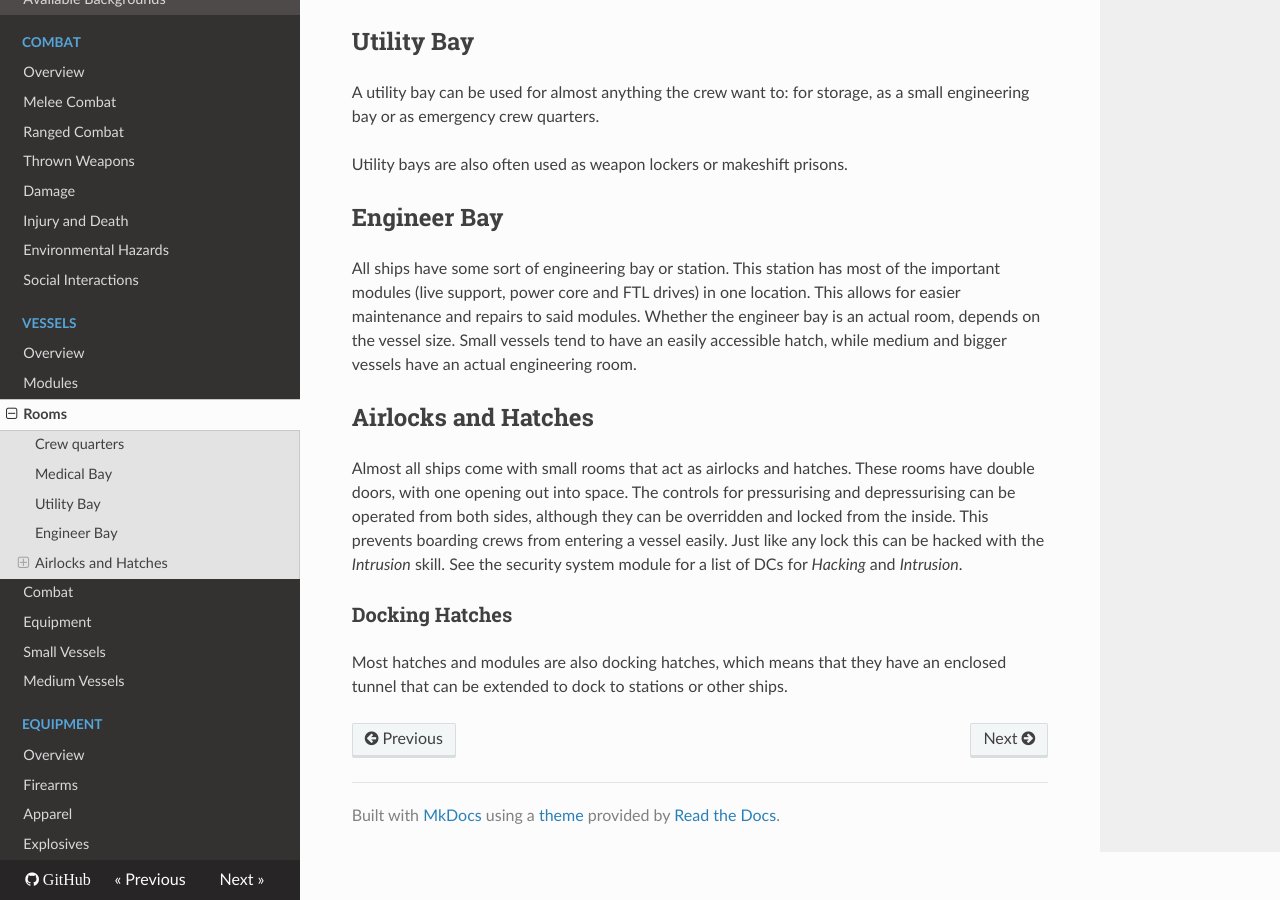
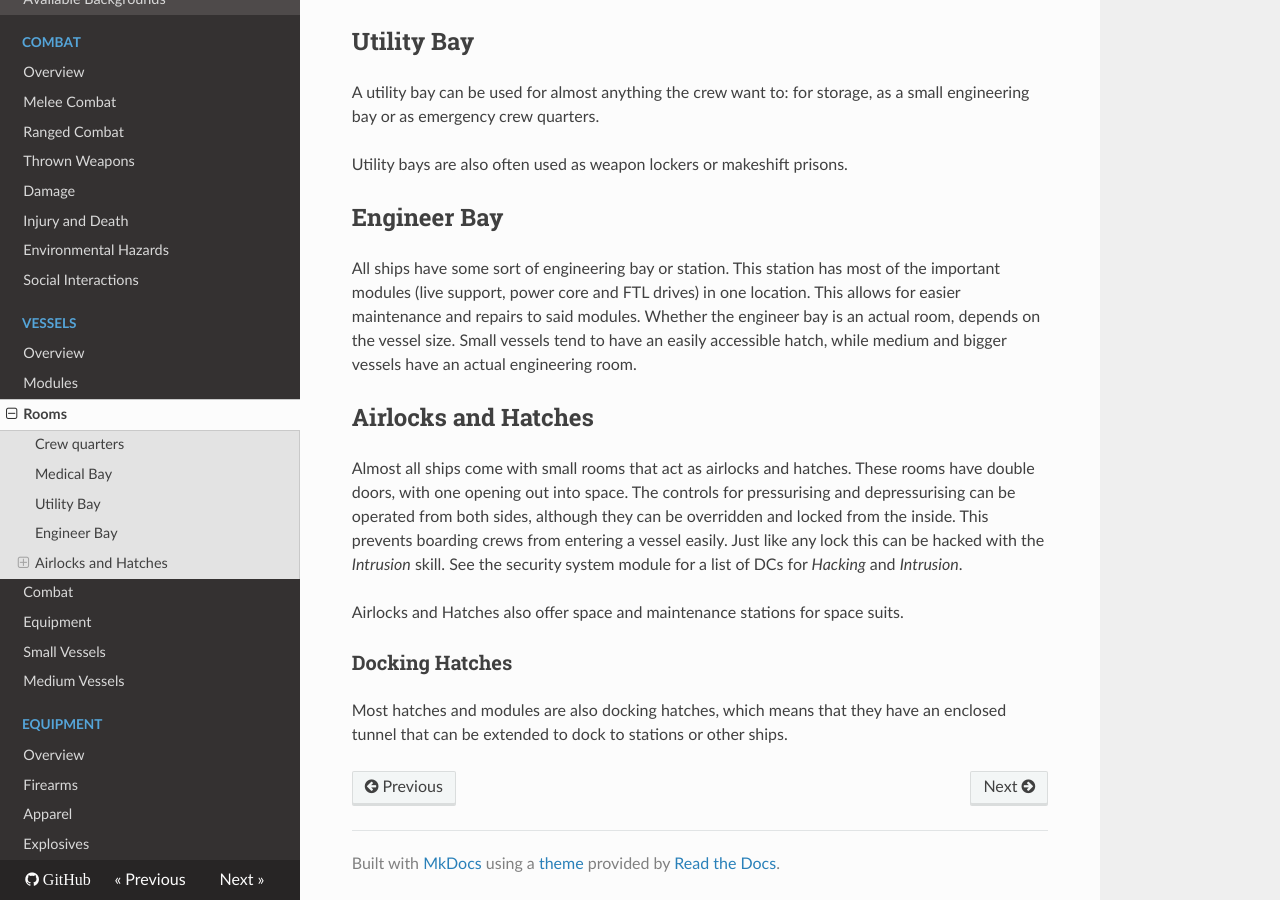
Before and after one commit to ehrpg/rules, an MkDocs documentation site: the page built from docs/vessels/rooms.md, in a window 1280 px wide and 900 px high, scrolled down 847 px. Built offline with MkDocs 1.6.1, drawn with Linux system fonts in a browser that asks for light colours; nearby versions of some CDN libraries; old or Windows-style settings are respelled for this version of MkDocs.

Commit message:
Mention space suits in airlocks and hatches

```diff
--- a/docs/vessels/rooms.md
+++ b/docs/vessels/rooms.md
@@ -60,6 +60,8 @@ entering a vessel easily. Just like any lock this can be hacked with the
 _Intrusion_ skill. See the security system module for a list of DCs for
 _Hacking_ and _Intrusion_.
 
+Airlocks and Hatches also offer space and maintenance stations for space suits.
+
 ### Docking Hatches
 
 Most hatches and modules are also docking hatches, which means that they have
```
